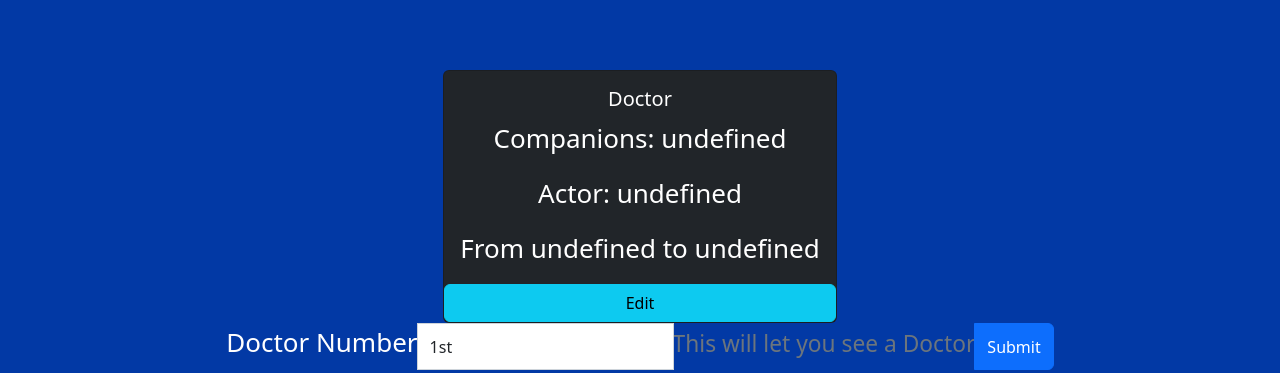
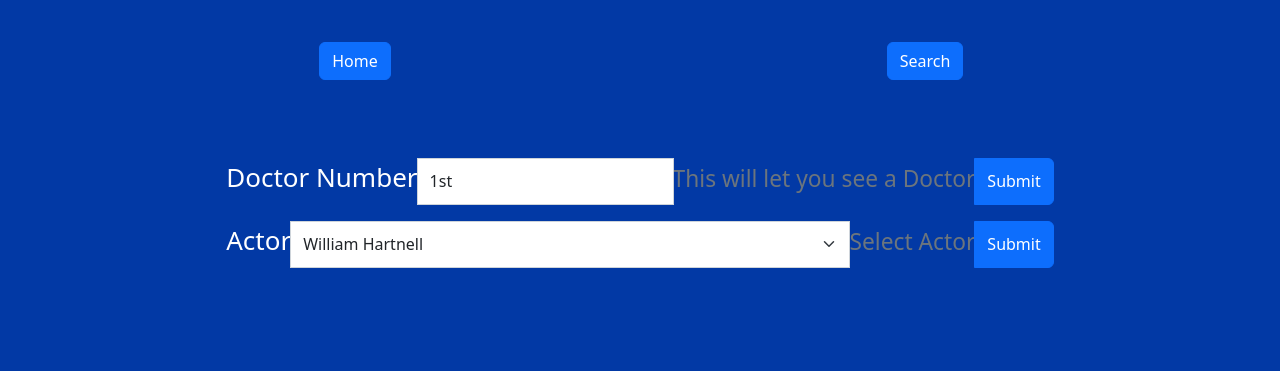
Before and after one commit to filmboyNationwide/hobbyprojectfrontend, a React (Create React App) app in the folder hobbyproject/: page /edit/1 in a window 1280 px wide. Shown: the part 429-802 px from the top of the page. Built offline with nearby package versions, Linux system fonts and the light colour scheme; no server answers.

Commit message:
Hobby Project Day 3 End of Day (no errors)

```diff
--- a/hobbyproject/src/App.js
+++ b/hobbyproject/src/App.js
@@ -11,9 +11,9 @@ import EditForm from './Components/EditForm'
 import Home from './Components/Home'
 import DoctorGet from './Components/DoctorGet'
 import TryAgain from './Components/TryAgain'
-import DoctorCreate from './Components/DoctorCreate'
-import DoctorUpdate from './Components/DoctorUpdate'
-import DoctorDisplay from './Components/DoctorDisplay'
+// import DoctorCreate from './Components/DoctorCreate'
+// import DoctorUpdate from './Components/DoctorUpdate'
+// import DoctorDisplay from './Components/DoctorDisplay'
 
 function App() {
   return (
@@ -42,7 +42,7 @@ function App() {
             <Route path="/search" element={<Form/>}/>
               <Route path="/details/:name" element={<DoctorGet name="name"/>} />
               <Route path="/details/none" element={<TryAgain/>}/>
-              <Route path="/edit/:name" element={<EditForm current="name"/>}/>
+              <Route path="/edit/:current" element={<EditForm current="current" />}/>
           </Routes>
         </Router>
         </header>
--- a/hobbyproject/src/Components/DoctorDisplay.jsx
+++ b/hobbyproject/src/Components/DoctorDisplay.jsx
@@ -24,7 +24,7 @@ function Doctor({
           {`From ${startYear} to ${endYear}`}
         </Card.Text>
       </Card.Body>
-      <Button variant="info" type="button" onClick={() => navigate(`/edit/:${name}`)}>Edit</Button>
+      <Button variant="info" type="button" onClick={() => navigate(`/edit/${name}`)}>Edit</Button>
     </Card>
   );
 }
--- a/hobbyproject/src/Components/DoctorGet.jsx
+++ b/hobbyproject/src/Components/DoctorGet.jsx
@@ -4,7 +4,7 @@ import { useEffect, useState } from 'react';
 import { useParams } from 'react-router-dom';
 import DoctorDisplay from './DoctorDisplay';
 
-function DoctorGet({name}) {
+function DoctorGet() {
   const params = useParams();
   console.log(params.name);
   const [doctor, setDoctor] = useState([]);
@@ -20,7 +20,7 @@ function DoctorGet({name}) {
       }
     };
     getDoctor();
-  }, [name])
+  }, [params.name])
 
   console.log(doctor)
 
--- a/hobbyproject/src/Components/EditForm.jsx
+++ b/hobbyproject/src/Components/EditForm.jsx
@@ -4,11 +4,10 @@ import {
 } from 'react-bootstrap';
 import { useNavigate } from 'react-router-dom';
 import { useParams } from 'react-router-dom';
-import DoctorGet from './DoctorGet'
 
 const EditForm = ({current}) => {
     const params = useParams();
-    console.log(params);
+    console.log(params.current);
     const [number, setNumber] = useState("1st");
     const [name, setName] = useState("William Hartnell");
 
@@ -16,17 +15,16 @@ const EditForm = ({current}) => {
 
     return (
         <>
-            <DoctorGet name={params.current}/>
             <Form onSubmit={()=>navigate(`/details/${name}`)}>
-                <InputGroup className="mb-3" controlId="number" value={number} onChange={e=> {setNumber(e.target.value)}}>
+                <InputGroup className="mb-3" >
                     <Form.Label>Doctor Number</Form.Label>
-                    <Form.Control placeholder="Enter Doctor Number e.g. 1st" value={number} />
+                    <Form.Control placeholder="Enter Doctor Number e.g. 1st" value={number} onChange={e=> {setNumber(e.target.value)}} />
                     <Form.Text className="text-muted">
                         This will let you see a Doctor
                     </Form.Text>
-                    <Button type="button" >Submit</Button>
+                    <Button type="submit" >Submit</Button>
                 </InputGroup>
-                <InputGroup className="mb-3" controlId="name">
+                <InputGroup className="mb-3" >
                     <Form.Label>Actor</Form.Label>
                     <Form.Select value={name} onChange={e=> {setName(e.target.value)}}>
                         <option value="none"></option>
--- a/hobbyproject/src/Components/Form.jsx
+++ b/hobbyproject/src/Components/Form.jsx
@@ -3,10 +3,8 @@ import {
     Form, Button
 } from 'react-bootstrap';
 import { useNavigate } from 'react-router-dom';
-import { useParams } from 'react-router-dom';
 
 const DoctorForm = () => {
-    const params = useParams();
     const [number, setNumber] = useState("1st");
     const [name, setName] = useState("William Hartnell");
 
@@ -15,14 +13,14 @@ const DoctorForm = () => {
     return (
         <>
             <Form onSubmit={()=>navigate(`/details/${name}`)}>
-                <Form.Group className="mb-3" controlId="number" >
+                <Form.Group className="mb-3"  >
                     <Form.Label>Doctor Number</Form.Label>
                     <Form.Control placeholder="Enter Doctor Number e.g. 1st" value={number} onChange={e=> {setNumber(e.target.value)}}/>
                     <Form.Text className="text-muted">
                         This will let you see a Doctor
                     </Form.Text>
                 </Form.Group>
-                <Form.Group className="mb-3" controlId="name">
+                <Form.Group className="mb-3" >
                     <Form.Label>Actor</Form.Label>
                     <Form.Select value={name} onChange={e=> {setName(e.target.value)}}>
                         <option value="none"></option>
```
